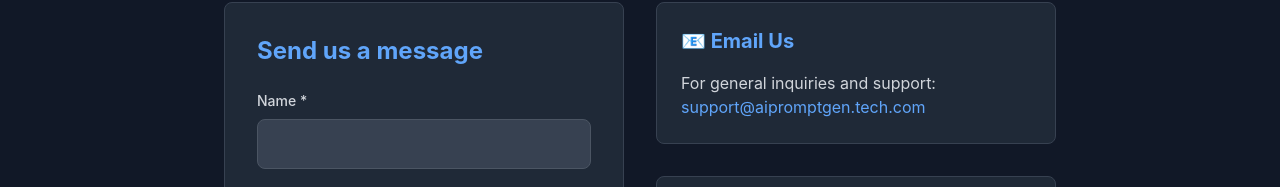
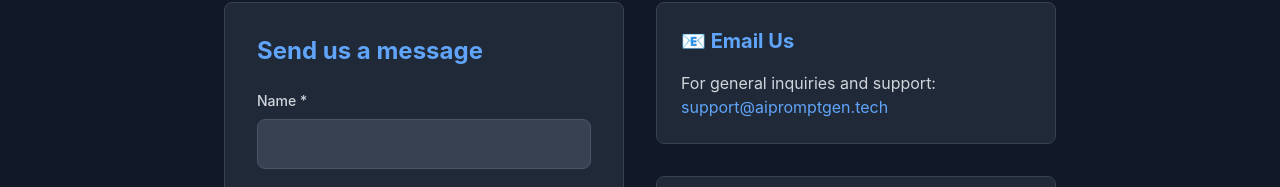
Before and after one commit to CIIndustries/aipromptgen, a Next.js app: page /contact in a window 1280 px wide. Shown: the part 243-430 px from the top of the page. Built offline with nearby package versions, Linux system fonts and the light colour scheme.

Commit message:
Update page.js

```diff
--- a/app/contact/page.js
+++ b/app/contact/page.js
@@ -109,7 +109,7 @@ export default function ContactPage() {
                   href="mailto:cyberintelindustries@gmail.com"
                   className="text-blue-400 hover:text-blue-300 transition-colors"
                 >
-                  support@aipromptgen.tech.com
+                  support@aipromptgen.tech
                 </a>
               </div>
 
```
